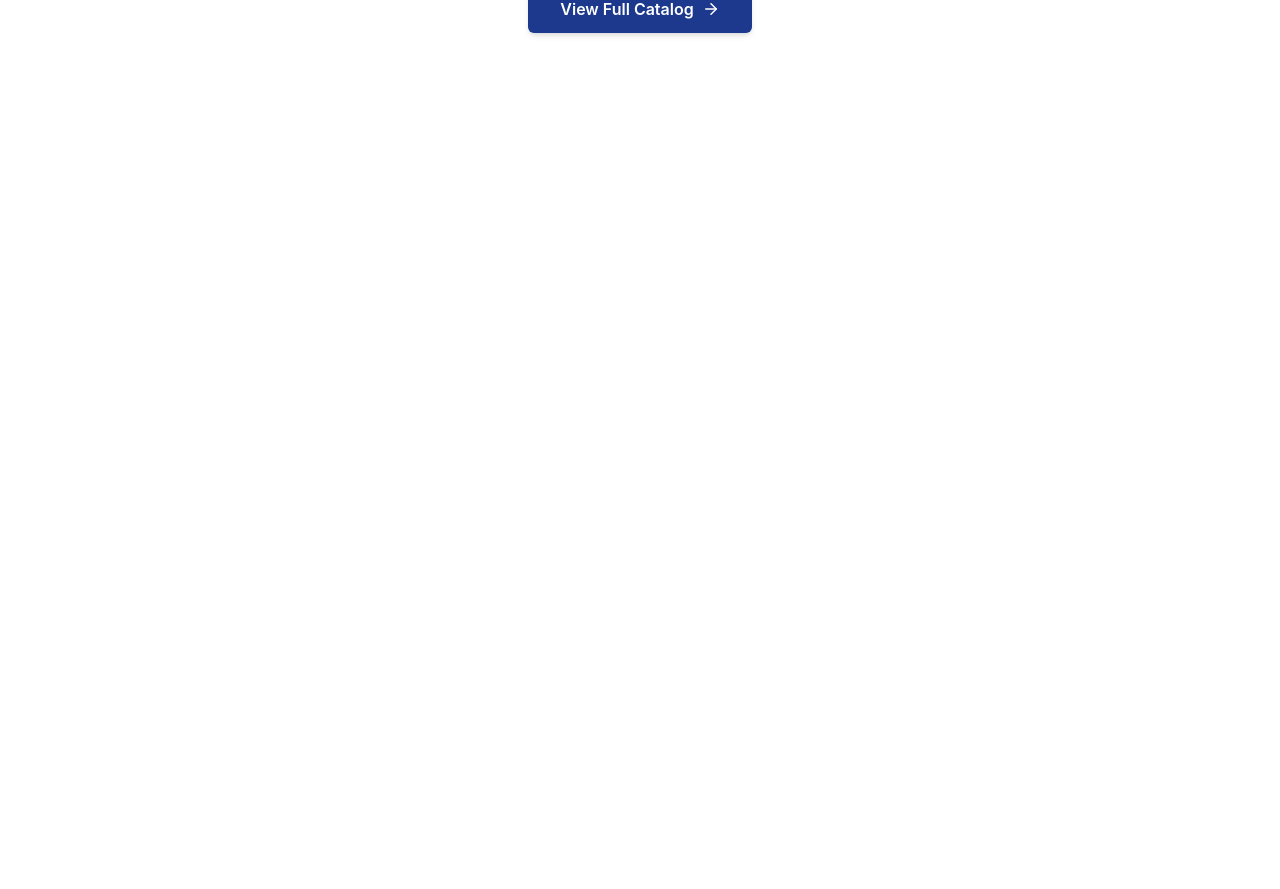
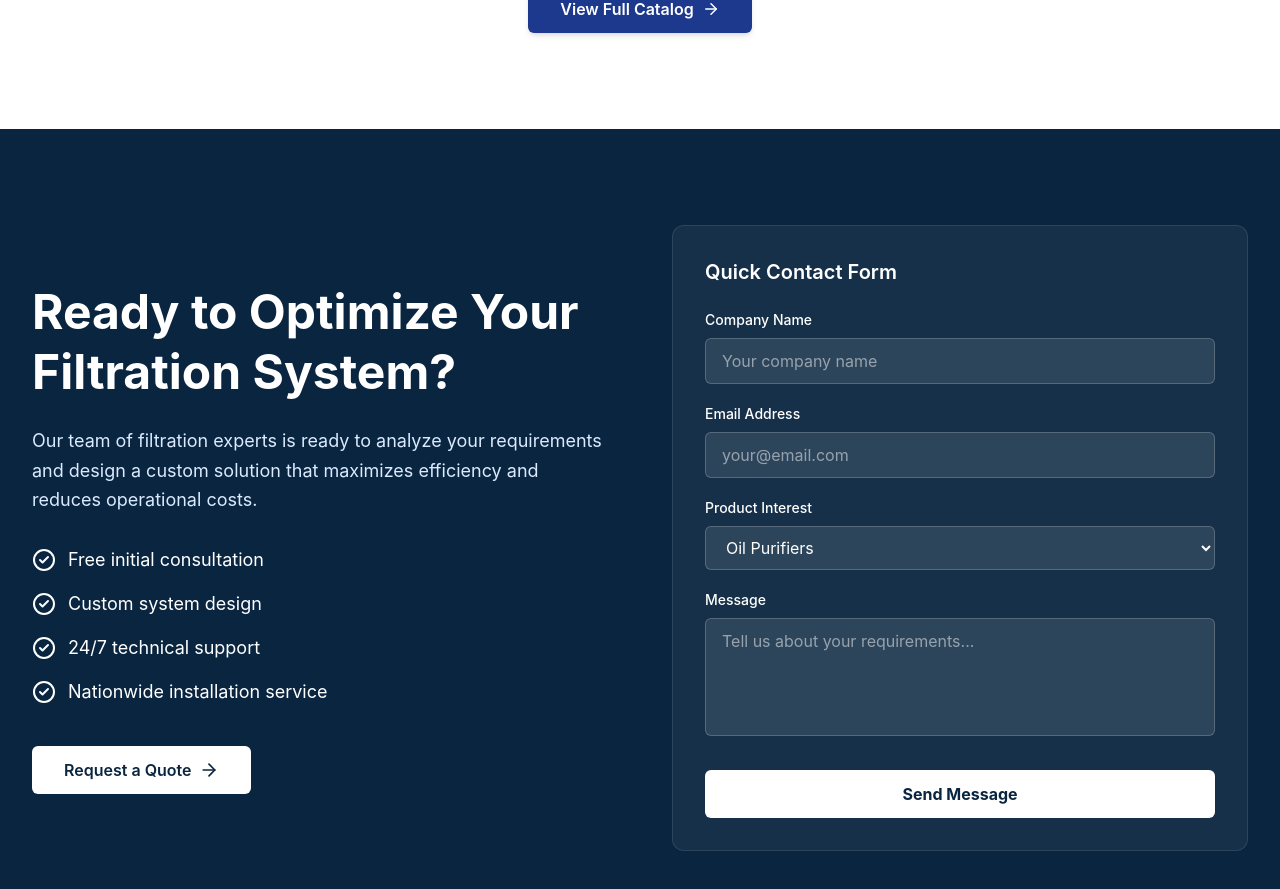
Before and after one commit to afsalprimamaula/dny-filterindo-redesign, a React (Vite) app: page / in a window 1280 px wide. Shown: the part 3040-3929 px from the top of the page. Before the commit the page ends 3169 px from the top, so only its background shows below. Built offline with nearby package versions, Linux system fonts and the light colour scheme.

Commit message:
contactCTAsection

```diff
--- a/src/App.jsx
+++ b/src/App.jsx
@@ -3,25 +3,20 @@ import Header from './components/Header';
 import HeroSection from './components/HeroSection';
 import ClientsSection from './components/ClientsSection';
 import FeaturesSection from './components/FeaturesSection';
-import ProductCatalogSection from './components/ProductCatalogSection'; // 👈 1. Import komponen katalog
+import ProductCatalogSection from './components/ProductCatalogSection';
+import ContactCTASection from './components/ContactCTASection';
 
 function App() {
   return (
     <div className="min-h-screen flex flex-col bg-gray-50">
-
-      {/* Bagian Navigasi Atas */}
       <Header />
-
-      {/* Area Konten Utama */}
       <main className="flex-grow">
         <HeroSection />
         <ClientsSection />
         <FeaturesSection />
-
-        {/* 2. Panggil komponen katalog di bawah fitur */}
         <ProductCatalogSection />
+        <ContactCTASection />
       </main>
-
     </div>
   );
 }
--- /dev/null
+++ b/src/components/ContactCTASection.jsx
@@ -0,0 +1,119 @@
+import React from 'react';
+import { CheckCircle2, ArrowRight } from 'lucide-react';
+
+const ContactCTASection = () => {
+  const benefits = [
+    "Free initial consultation",
+    "Custom system design",
+    "24/7 technical support",
+    "Nationwide installation service"
+  ];
+
+  return (
+    <section className="bg-[#0a2540] py-16 md:py-24 font-sans">
+      <div className="max-w-7xl mx-auto px-4 lg:px-8">
+        <div className="grid grid-cols-1 lg:grid-cols-2 gap-12 lg:gap-16 items-center">
+
+          {/* Kolom Kiri: Teks & Informasi */}
+          <div>
+            <h2 className="text-4xl md:text-5xl font-bold text-white mb-6 leading-tight">
+              Ready to Optimize Your Filtration System?
+            </h2>
+            <p className="text-blue-100 text-lg mb-8 leading-relaxed">
+              Our team of filtration experts is ready to analyze your requirements and design a custom solution that maximizes efficiency and reduces operational costs.
+            </p>
+
+            <ul className="flex flex-col space-y-4 mb-10">
+              {benefits.map((benefit, index) => (
+                <li key={index} className="flex items-center text-white">
+                  <CheckCircle2 className="text-white mr-3 flex-shrink-0" size={24} />
+                  <span className="text-lg">{benefit}</span>
+                </li>
+              ))}
+            </ul>
+
+            <button className="bg-white text-[#0a2540] hover:bg-gray-100 font-semibold px-8 py-3 rounded-md flex items-center justify-center gap-2 transition-colors duration-300 w-max">
+              Request a Quote
+              <ArrowRight size={20} />
+            </button>
+          </div>
+
+          {/* Kolom Kanan: Formulir Kontak */}
+          <div className="bg-white/5 border border-white/10 rounded-xl p-8">
+            <h3 className="text-xl font-semibold text-white mb-6">
+              Quick Contact Form
+            </h3>
+
+            <form className="space-y-5">
+              {/* Area 1: Company Name */}
+              <div>
+                <label htmlFor="companyName" className="block text-sm font-medium text-white mb-2">
+                  Company Name
+                </label>
+                <input
+                  type="text"
+                  id="companyName"
+                  placeholder="Your company name"
+                  className="w-full bg-white/10 border border-white/20 text-white placeholder-white/50 rounded-md px-4 py-2.5 focus:outline-none focus:ring-2 focus:ring-white/50 transition-all"
+                />
+              </div>
+
+              {/* Area 2: Email Address */}
+              <div>
+                <label htmlFor="email" className="block text-sm font-medium text-white mb-2">
+                  Email Address
+                </label>
+                <input
+                  type="email"
+                  id="email"
+                  placeholder="your@email.com"
+                  className="w-full bg-white/10 border border-white/20 text-white placeholder-white/50 rounded-md px-4 py-2.5 focus:outline-none focus:ring-2 focus:ring-white/50 transition-all"
+                />
+              </div>
+
+              {/* Area 3: Product Interest */}
+              <div>
+                <label htmlFor="product" className="block text-sm font-medium text-white mb-2">
+                  Product Interest
+                </label>
+                <select
+                  id="product"
+                  className="w-full bg-white/10 border border-white/20 text-white rounded-md px-4 py-2.5 focus:outline-none focus:ring-2 focus:ring-white/50 transition-all [&>option]:text-gray-900"
+                >
+                  <option value="oil-purifiers">Oil Purifiers</option>
+                  <option value="dust-collectors">Dust Collectors</option>
+                  <option value="filter-elements">Filter Elements</option>
+                  <option value="other">Other Inquiry</option>
+                </select>
+              </div>
+
+              {/* Area 4: Message */}
+              <div>
+                <label htmlFor="message" className="block text-sm font-medium text-white mb-2">
+                  Message
+                </label>
+                <textarea
+                  id="message"
+                  rows={4}
+                  placeholder="Tell us about your requirements..."
+                  className="w-full bg-white/10 border border-white/20 text-white placeholder-white/50 rounded-md px-4 py-2.5 focus:outline-none focus:ring-2 focus:ring-white/50 transition-all resize-none"
+                ></textarea>
+              </div>
+
+              {/* Submit Button */}
+              <button
+                type="submit"
+                className="w-full bg-white text-[#0a2540] hover:bg-gray-100 font-bold px-6 py-3 rounded-md mt-2 transition-colors duration-300"
+              >
+                Send Message
+              </button>
+            </form>
+          </div>
+
+        </div>
+      </div>
+    </section>
+  );
+};
+
+export default ContactCTASection;
```
